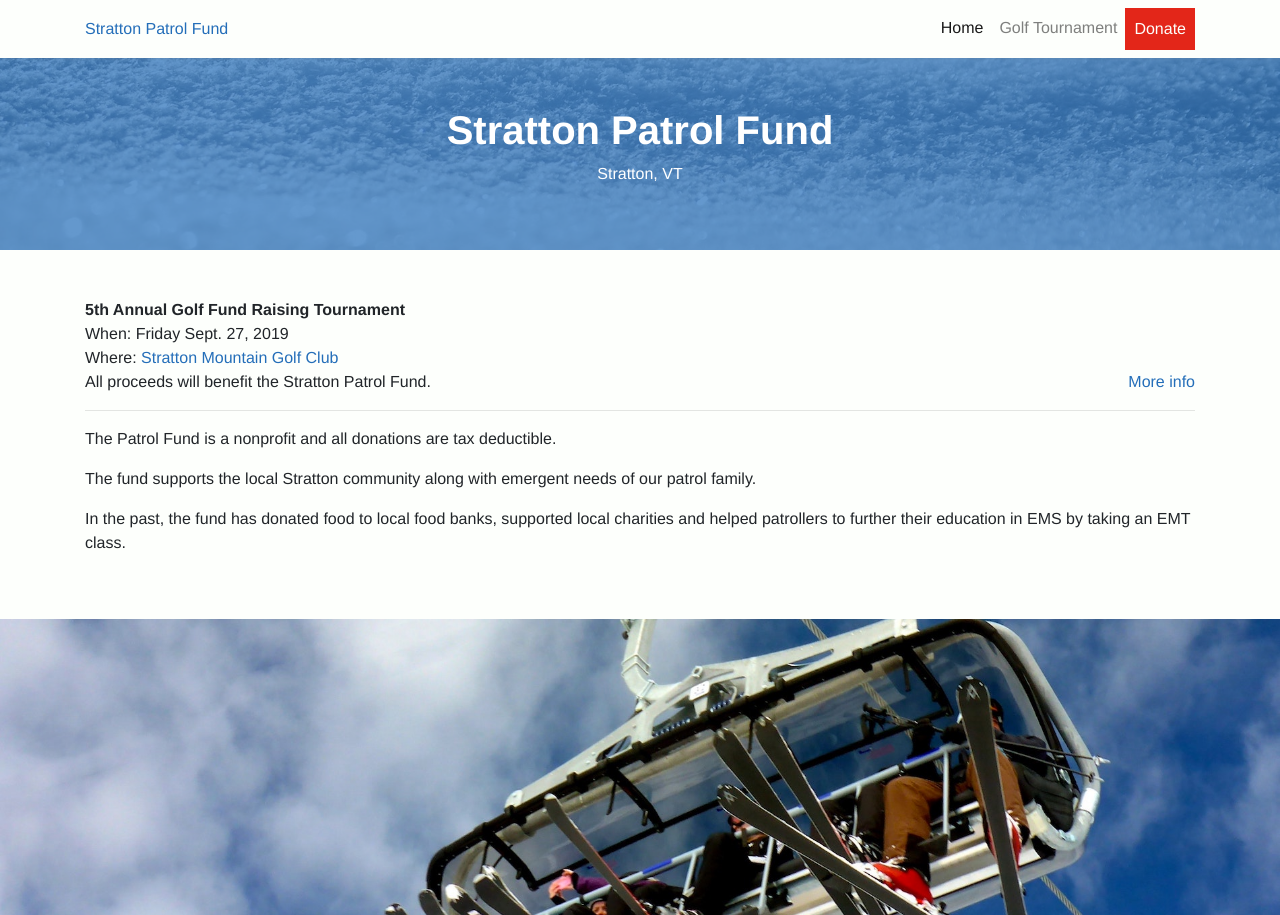
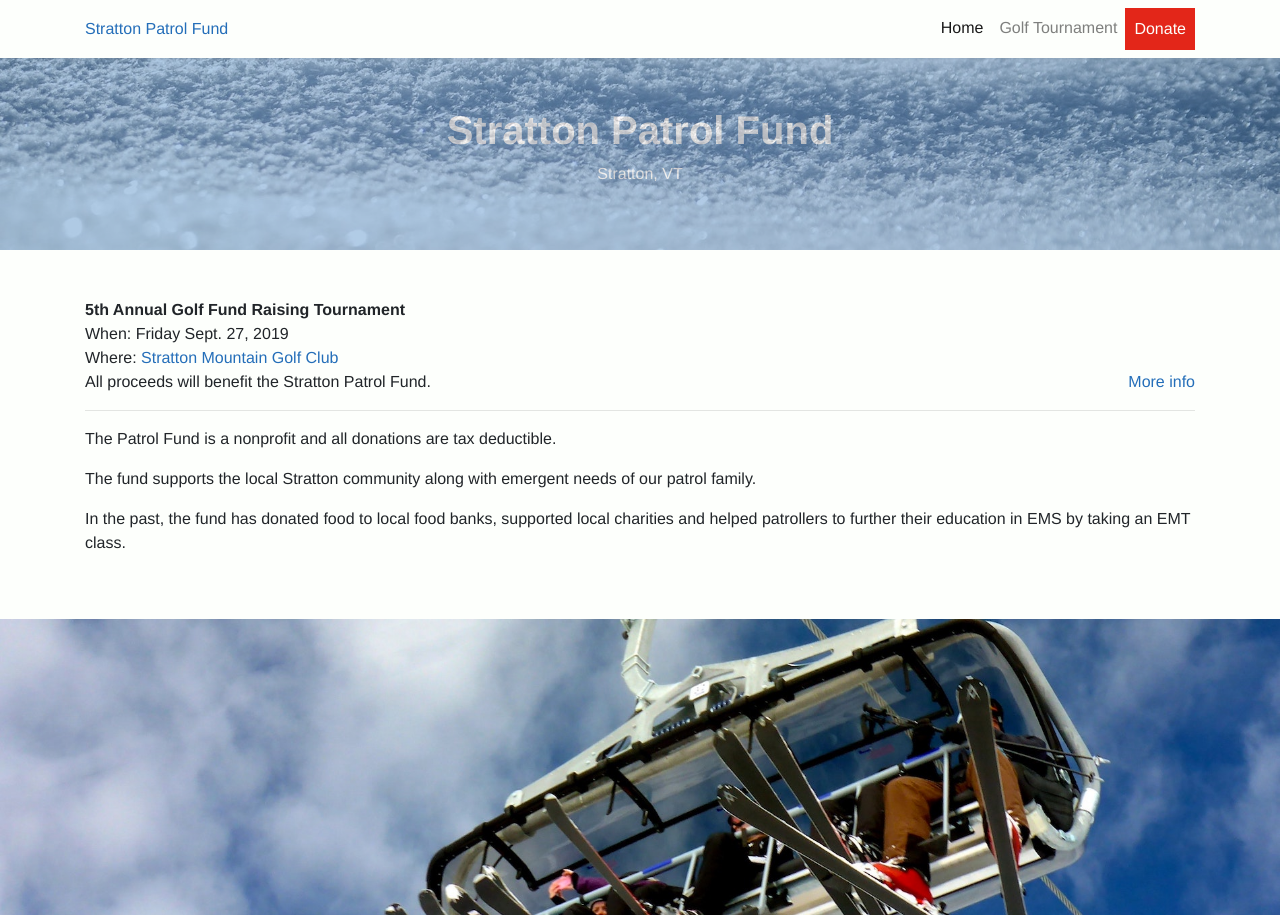
Before and after one commit to smpatrolfunddev/smpatrolfunddev.github.io, a plain HTML site: page index.html in a window 1280 px wide. Shown: the top 915 px of the page. Drawn offline with Linux system fonts and the light colour scheme.

Commit message:
css background fallback

```diff
--- a/css/style.css
+++ b/css/style.css
@@ -87,7 +87,9 @@ text-decoration: none;
 }
 
 .header-block {
+	background: rgb(36,110,185);
 	    background: rgb(36,110,185, 0.7);
+	    opacity: 0.5;
 }
 
 .form-group.required label:after {
```
